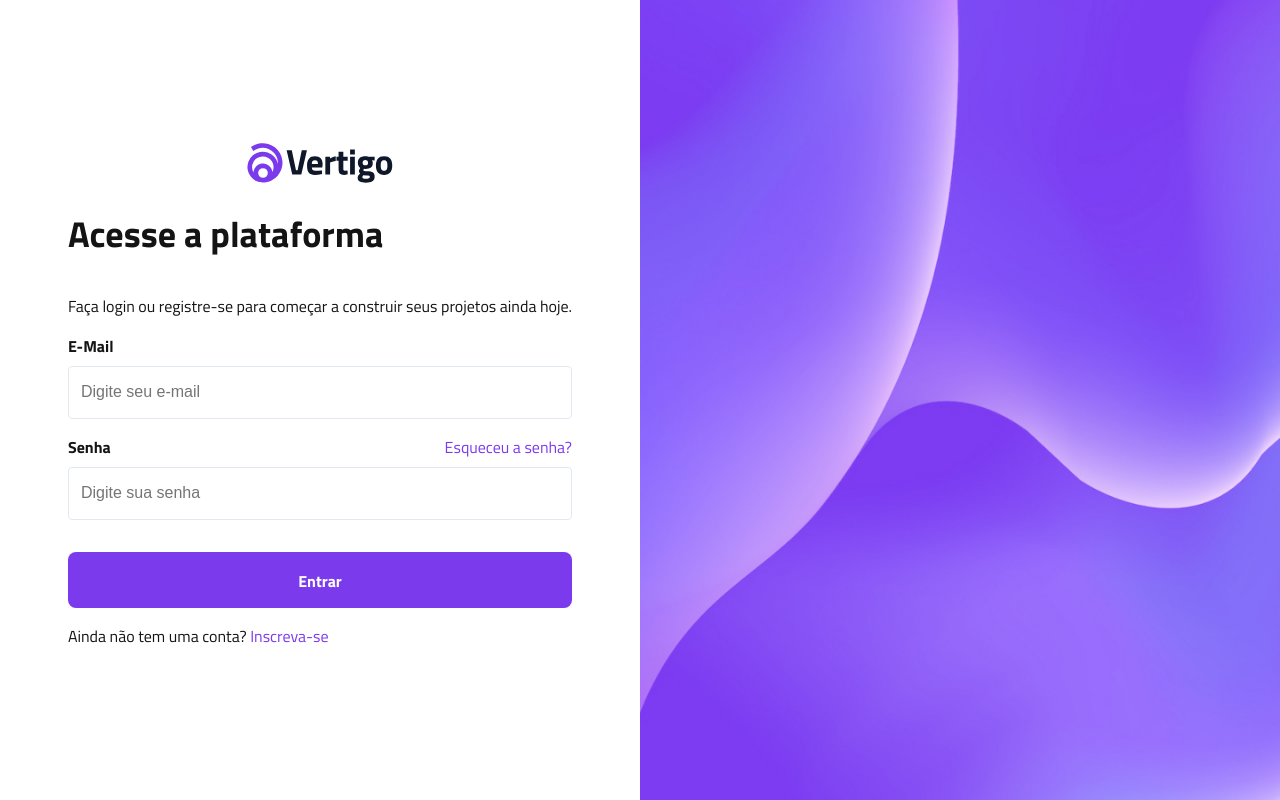
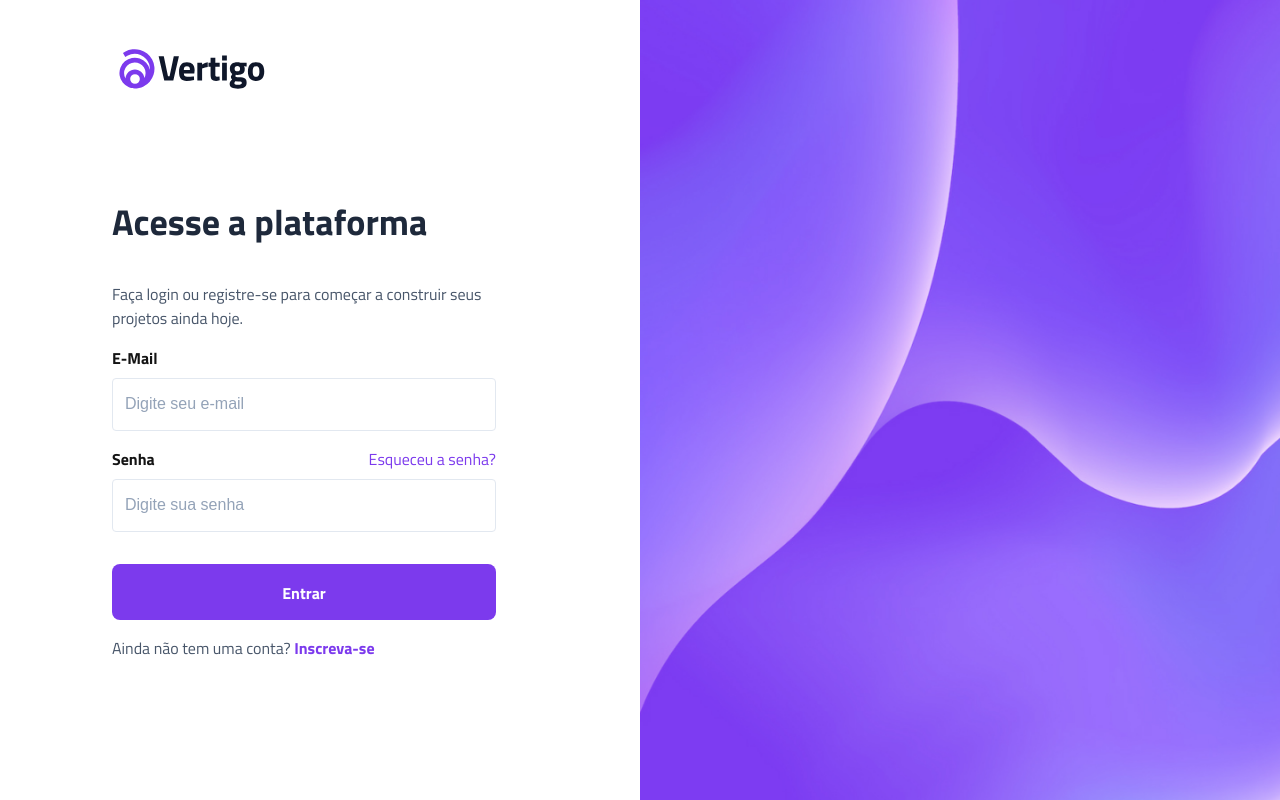
Before and after one commit to andradematheusdev/boracodar-11, a React (Vite) app: page / in a window 1280 px wide. Built offline with nearby package versions, Linux system fonts and the light colour scheme; the HTML template or start-up script is replaced by a standard one.

Commit message:
HTML final

```diff
--- a/src/App.tsx
+++ b/src/App.tsx
@@ -27,7 +27,7 @@ function App() {
             <button className="enter-button">Entrar</button>
           </form>
           <div>
-            <p>Ainda não tem uma conta? <a href="#">Inscreva-se</a></p>
+            <p>Ainda não tem uma conta? <a href="#" className="font-bold">Inscreva-se</a></p>
           </div>
         </div>
       </div>
--- a/src/style.css
+++ b/src/style.css
@@ -1,10 +1,8 @@
 :root {
   font-family: Titillium Web, sans-serif;
-  color: #475569;
   line-height: 1.5;
   font-weight: 400;
 
-  color-scheme: light dark;
   background-color: #fff;
 
   font-synthesis: none;
@@ -33,6 +31,10 @@ body {
   justify-content: center;
   min-width: 320px;
   min-height: 100vh;
+}
+
+p, span{
+  color: #475569;
 }
 
 h1 {
@@ -70,10 +72,11 @@ button:focus-visible {
   display: flex;
   flex: 1;
   flex-direction: column;
-  align-items: center;
-  justify-content: center;
+  /* align-items: center; */
+  /* justify-content: center; */
   width: 100%;
   height: 100vh;
+  padding: 42px 112px;
 }
 
 .left{
@@ -91,12 +94,19 @@ button:focus-visible {
   flex-direction: column;
 }
 
+.content{
+  max-width: 384px;
+  flex: 1;
+  justify-content: center;
+}
+
 .content p:first-of-type{
   font-size: 16px;
 }
 
 h1{
   font-size: 36px;
+  color: #1E293B;
 }
 
 .font-bold{
@@ -104,16 +114,17 @@ h1{
 }
 
 .auth-input{
-  display: flex;
-  width: 100%;
   height: 53px;
   padding: 16px 12px;
   border: 1px solid #E2E8F0;
   border-radius: 4px;
+  width: 100%;
+  background-color: #fff;
 }
 
 .auth-input::placeholder{
   font-size: 16px;
+  color: #94A3B8;
 }
 
 .email-field{
@@ -126,16 +137,17 @@ h1{
 
 .enter-button{
   display: block;
-  width: 100%;
   height: 56px;
   padding: 16px 12px;
   color: #fff;
   background: #7C3AED;
   font-weight: bold;
   margin-top: 32px;
+  width: 100%;
 }
 
 .pass{
   display: flex;
+  width: 100%;
   justify-content: space-between;
 }
```
